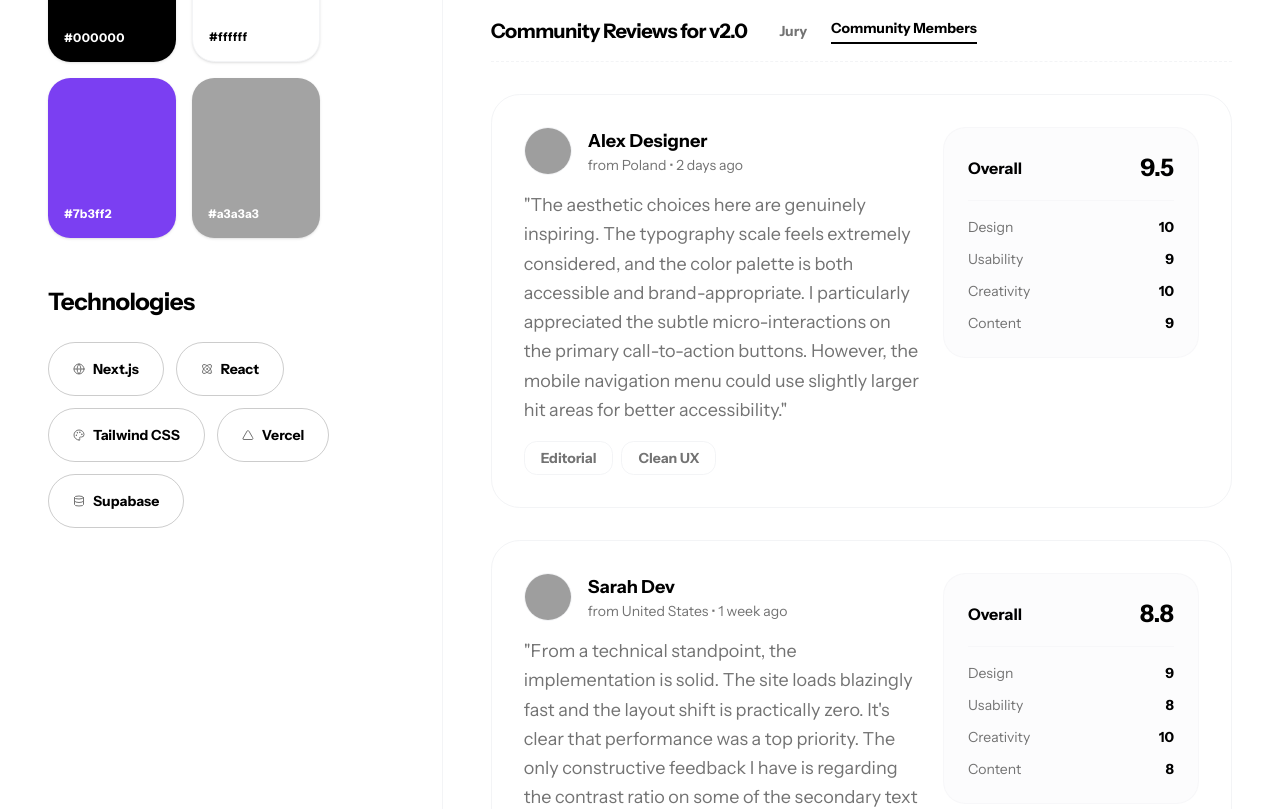
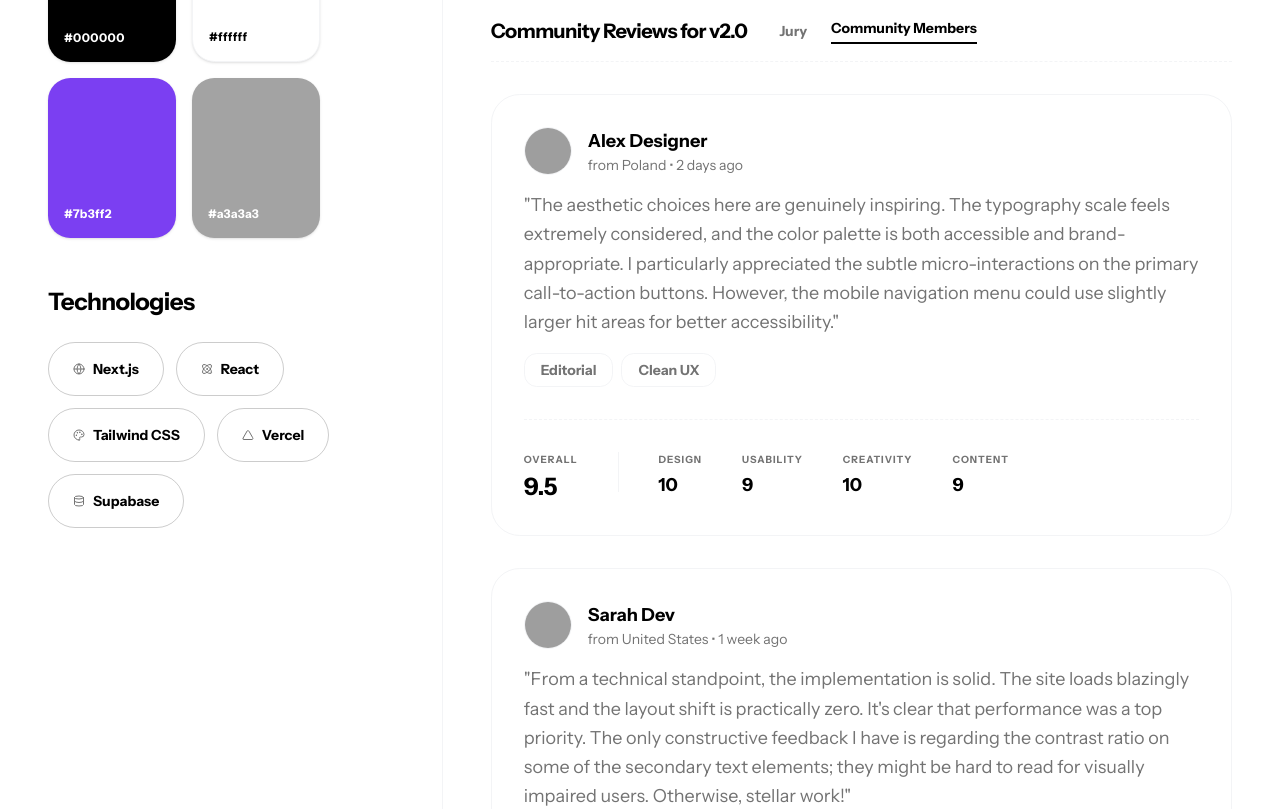
Before and after one commit to yazidtalbi/revvview, a Next.js app: page /site/aria-chen.com in a window 1280 px wide. Shown: the part 840-1649 px from the top of the page. Built offline with nearby package versions, Linux system fonts and the light colour scheme; grey boxes are pictures that could not be loaded.

Commit message:
style: fix syntax error and integrate horizontal review scores

```diff
--- a/src/app/site/[domain]/page.tsx
+++ b/src/app/site/[domain]/page.tsx
@@ -19,8 +19,6 @@ export default function SitePage({ params }: { params: Promise<{ domain: string
     const handleScroll = () => {
       const currentScrollY = window.scrollY;
 
-      // Show header if scrolling up, hide if scrolling down
-      // But keep it visible at the very top
       if (currentScrollY < 100) {
         setHeaderVisible(true);
         setIsCompact(false);
@@ -375,31 +373,25 @@ export default function SitePage({ params }: { params: Promise<{ domain: string
                                   </Badge>
                                 ))}
                               </div>
-                            </div>
 
-                            {/* Scores Breakdown */}
-                            <div className="flex flex-col shrink-0 lg:w-64 bg-secondary/50 rounded-xl p-4 md:p-6 border border-border/50">
-                              <div className="flex items-center justify-between mb-4 pb-4 border-b border-border/50">
-                                <span className="font-bold">Overall</span>
-                                <span className="font-bold text-2xl">{review.overall}</span>
-                              </div>
-                              <div className="space-y-3">
-                                <div className="flex items-center justify-between text-sm">
-                                  <span className="text-muted-foreground">Design</span>
-                                  <span className="font-bold">{review.design}</span>
+                              {/* Horizontal Score Breakdown */}
+                              <div className="flex flex-wrap gap-x-10 gap-y-6 pt-8 border-t border-dashed border-border mt-8">
+                                <div className="flex flex-col gap-1">
+                                  <span className="text-[10px] font-bold text-muted-foreground uppercase tracking-widest">Overall</span>
+                                  <span className="text-2xl font-bold text-black">{review.overall}</span>
                                 </div>
-                                <div className="flex items-center justify-between text-sm">
-                                  <span className="text-muted-foreground">Usability</span>
-                                  <span className="font-bold">{review.usability}</span>
-                                </div>
-                                <div className="flex items-center justify-between text-sm">
-                                  <span className="text-muted-foreground">Creativity</span>
-                                  <span className="font-bold">{review.creativity}</span>
-                                </div>
-                                <div className="flex items-center justify-between text-sm">
-                                  <span className="text-muted-foreground">Content</span>
-                                  <span className="font-bold">{review.content}</span>
-                                </div>
+                                <div className="w-px h-10 bg-border hidden md:block" />
+                                {[
+                                  { label: "Design", score: review.design },
+                                  { label: "Usability", score: review.usability },
+                                  { label: "Creativity", score: review.creativity },
+                                  { label: "Content", score: review.content },
+                                ].map((item) => (
+                                  <div key={item.label} className="flex flex-col gap-1">
+                                    <span className="text-[10px] font-bold text-muted-foreground uppercase tracking-widest">{item.label}</span>
+                                    <span className="text-lg font-bold text-black">{item.score}</span>
+                                  </div>
+                                ))}
                               </div>
                             </div>
 
```
